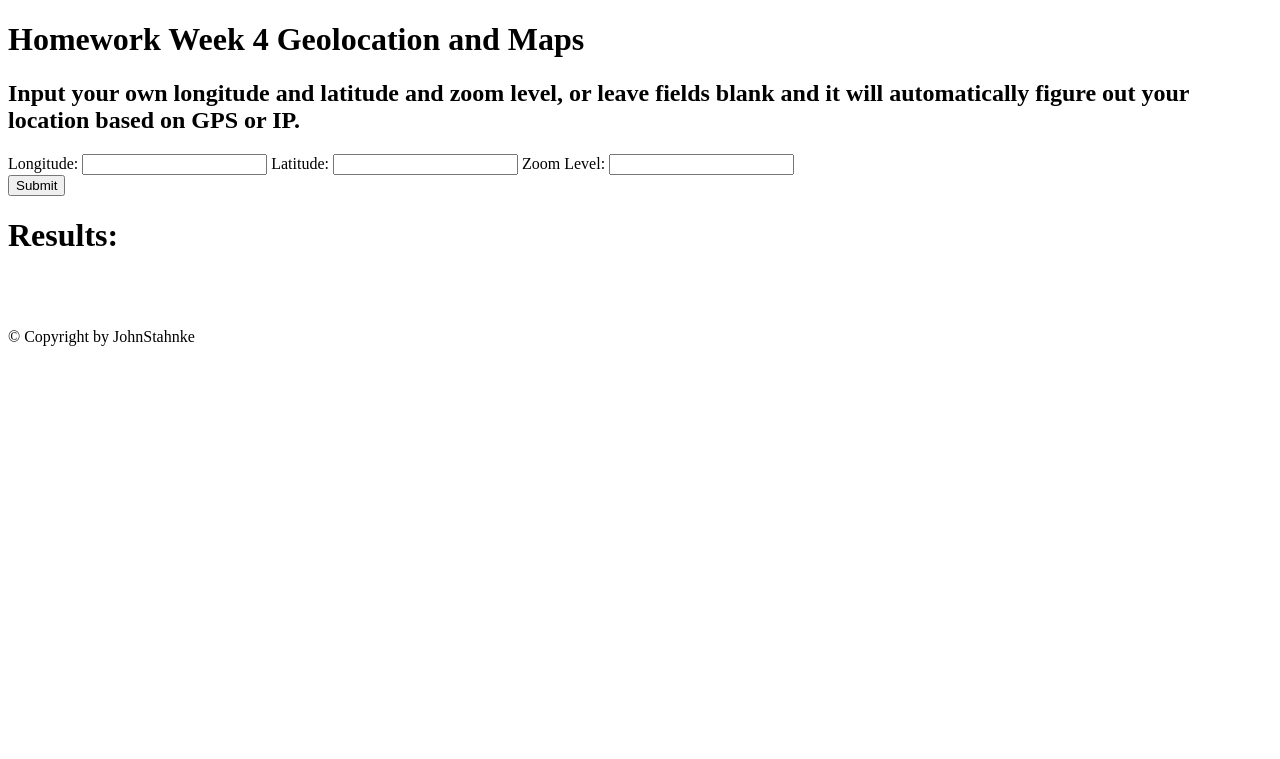
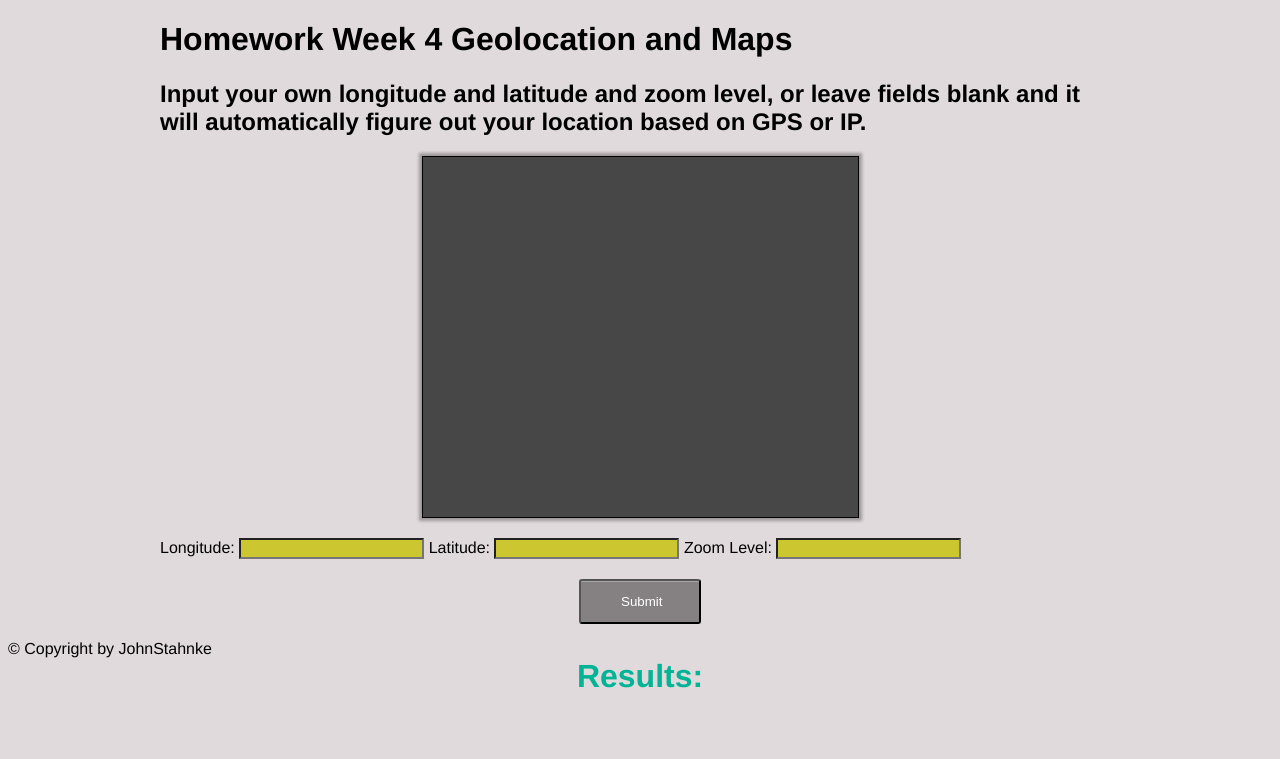
Before and after one commit to JohnStahnke/Html5300BWeek4Assignment, a plain HTML site: page index.html in a window 1280 px wide. Drawn offline with nearby package versions, Linux system fonts and the light colour scheme.

Commit message:
Final Css done and functionality done. Ready for release.

```diff
--- a/css/site.css
+++ b/css/site.css
@@ -1 +1,65 @@
-/*input[type=text] {}*/
+@charset "utf-8";
+html{
+    background: #E0DADC;
+    font-family:helvetica, arial, sans-serif;
+}
+header, #inputLocation{
+	width:960px;
+    margin: 0 auto;
+    margin-top:20px;
+    position:relative;
+}
+main{
+    width:960px;
+    margin: 0 auto;
+    position:relative;
+}
+#map{
+    position:relative;
+    text-align: center;
+    color: #363535;
+    text-transform: uppercase;
+    width: 425px;
+    height: 350px;
+    margin:0 auto;
+    margin-top:20px;
+    padding: 5px;
+    border: 1px solid black;
+    background: #474747;
+    box-shadow: 0px 0px 3px 3px rgba(0, 0, 0, .3);
+}
+
+#map iframe{
+    border:1px solid black;
+}
+
+#submitText{
+    padding:13px 40px;
+    background-color:#858182;
+    color:#00caa7;
+    border-radius:3px;
+    color:white;
+    display:block;
+    text-decoration:none;
+    box-shadow: inset 0px 1px 0px rgba(255, 255, 255, 0.3);
+    width:122px;
+    margin:0 auto;
+    margin-top:20px;
+}
+#submitText:hover{
+    background-color:#5E5C5D;
+}
+input[type=text]{
+	background-color: #CCC730;
+	text-align: center;
+	position: relative;
+
+}
+#results{
+    color: rgb(0, 180, 149);
+    position: absolute;
+    margin-top: 20px;
+    text-align: center;
+    line-height: 23px;
+    width: 100%;
+}
--- a/index.html
+++ b/index.html
@@ -6,7 +6,7 @@
   <!-- Always force latest IE rendering engine (even in intranet) & Chrome Frame
        Remove this if you use the .htaccess -->
   <meta http-equiv="X-UA-Compatible" content="IE=edge,chrome=1">
-
+			<link href="css/site.css" rel="stylesheet" type="text/css" />
   <title>index</title>
   <meta name="description" content="">
   <meta name="author" content="JohnStahnke">
```
